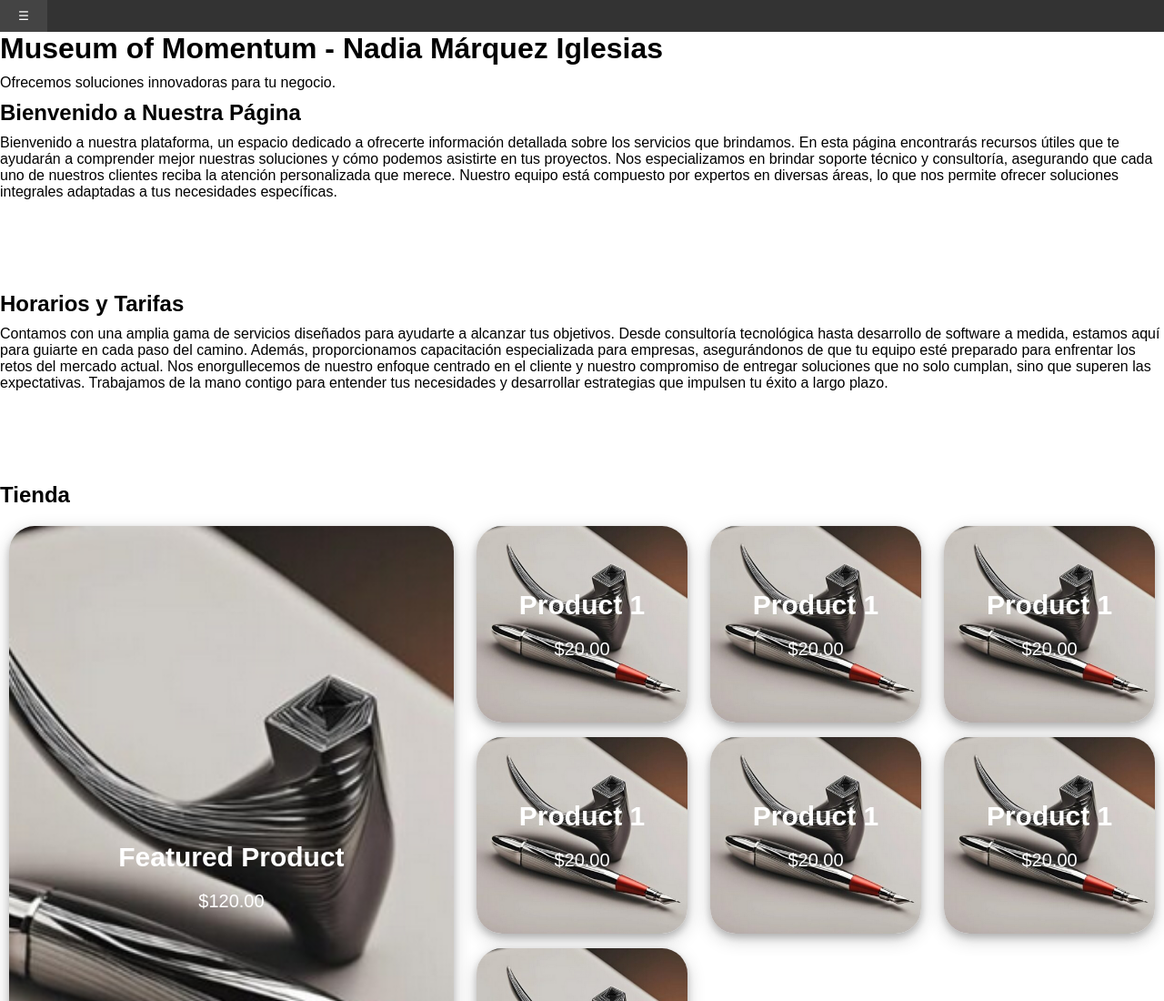
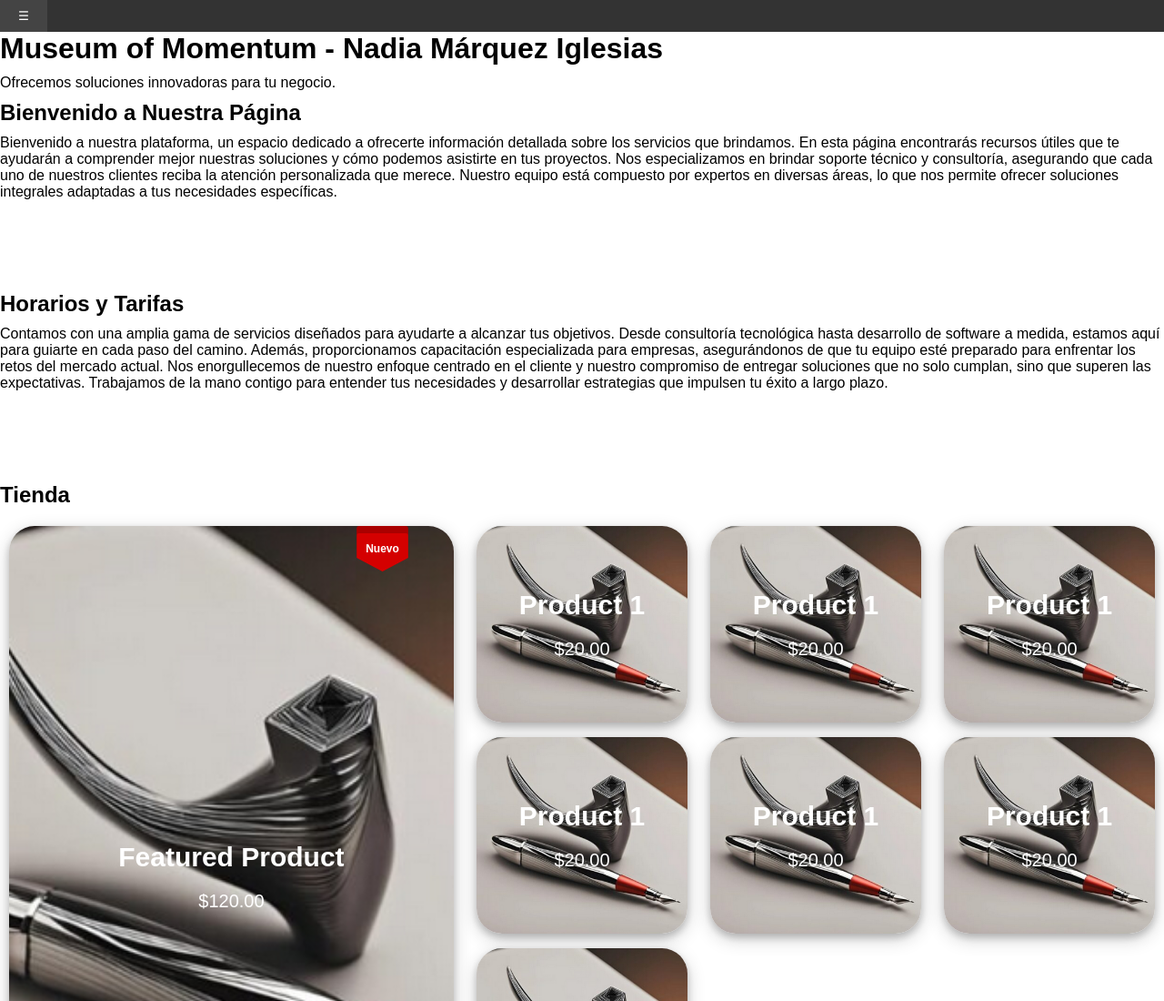
Before and after one commit to nami531/Pagina-web-MoM, a website: page html/index.html in a window 1280 px wide. Shown: the top 1100 px of the page at 91% size. Drawn offline with Linux system fonts and the light colour scheme.

Commit message:
Clip path y revista digital acabados

```diff
--- a/html/css/styles.css
+++ b/html/css/styles.css
@@ -142,7 +142,44 @@ body {
   grid-column: span 4;
   grid-row: span 4;
 }
+/*Modificar*/
+.new-label {
+  position: absolute;
+  right: 50px;
+  background-color: #aa0000;
+  color: white;
+  padding: 2px 10px;
+  font-size: 12px;
+  font-weight: bold;
+  z-index: 2; /* Asegura que esté sobre la tarjeta */
+  transition: opacity 0.1s ease; /* Transición suave para la opacidad */
 
+  /* Estilo de cinta */
+  height: 50px; /* Altura del marcador */
+  align-content: center; /* Centrar el texto verticalmente */
+  clip-path: polygon(0% 0%, 100% 0%, 100% 70%, 50% 100%, 0% 70%); /* Puntas en pico */
+  border-radius: 3px 3px 15px 15px; /* Bordes redondeados en la parte superior */
+}
+
+/* Crear un pequeño efecto de sombra */
+.new-label::before {
+  content: '';
+  position: absolute;
+  top: 5px;
+  left: 0;
+  width: 100%;
+  height: 100%;
+  background-color: red;
+  z-index: -1;
+  border-radius: 3px 3px 15px 15px;
+  clip-path: polygon(0% 0%, 100% 0%, 100% 70%, 50% 100%, 0% 70%);
+  transform: translateY(3px); /* Sombra sutil */
+  opacity: 0.5; /* Transparencia para el efecto de sombra */
+}
+/* Ocultar la etiqueta "Nuevo" cuando la tarjeta se dé la vuelta */
+.flip-card:hover .new-label {
+  opacity: 0;
+}
 .flip-card {
   background-color: transparent;
   width: 100%;
--- a/html/index.html
+++ b/html/index.html
@@ -60,10 +60,13 @@
       <h2>Tienda</h2>
       <div class="grid-container">
 
-        <!-- Featured Product -->
-        <div class="grid-item featured">
+              <!-- Producto destacado -->
+        <div class="grid-item featured nuevo">
+
           <div class="flip-card">
+            <div class="new-label">Nuevo</div> <!-- Etiqueta para los productos nuevos -->
             <div class="flip-card-inner">
+
               <div class="flip-card-front" style="background-image: url('./media/img/boli3.png');">
                 <h2>Featured Product</h2>
                 <p>$120.00</p>
```
